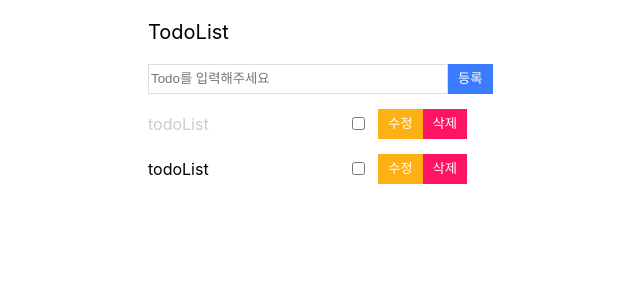
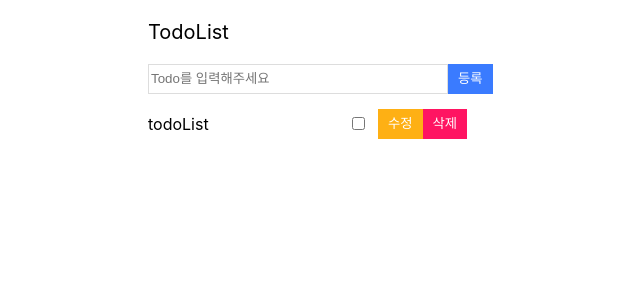
Before and after one commit to nohsunghyung/react-todolist, a React (Create React App) app: page / in a window 1280 px wide. Shown: the top 300 px of the page, without its empty margins (192-832 px from the left). Built offline with nearby package versions, Linux system fonts and the light colour scheme.

Commit message:
컴포넌트 나누기

```diff
--- a/src/App.js
+++ b/src/App.js
@@ -1,71 +1,20 @@
 import React, { Component } from "react";
+import InsertForm from "./components/InsertForm";
+import TodoList from "./components/TodoList";
 
 class App extends Component {
+  constructor(props) {
+    super(props);
+    this.state = {};
+  }
   render() {
     return (
       <div className="container">
         <div className="wrapper">
           <header>TodoList</header>
           <div className="content">
-            <div className="insert">
-              <form>
-                <input type="text" placeholder="Todo를 입력해주세요" />
-                <button className="btn btn-add">등록</button>
-              </form>
-            </div>
-            <ul className="todo-list">
-              <li className="list-item active">
-                <div className="text">todoList</div>
-                <div className="checked">
-                  <input type="checkbox" id="chk1" />
-                </div>
-                <div className="button">
-                  <button type="button" className="btn btn-modify">
-                    수정
-                  </button>
-                  <button type="button" className="btn btn-delete">
-                    삭제
-                  </button>
-                </div>
-              </li>
-              <li className="list-item">
-                <div className="text">todoList</div>
-                {/* 수정 */}
-                {/* <div>
-                  <input
-                    type="text"
-                    placeholder="todo를 적어주세요"
-                  />
-                </div> */}
-                <div className="checked">
-                  <input type="checkbox" id="chk1" />
-                </div>
-                <div className="button">
-                  <button type="button" className="btn btn-modify">
-                    수정
-                  </button>
-                  <button type="button" className="btn btn-delete">
-                    삭제
-                  </button>
-                </div>
-                {/* 수정눌렀을경우 */}
-                {/* <div className="button">
-                  <button
-                    type="button"
-                    className="btn btn-ok"
-                  >
-                    확인
-                    </button>
-                  <button
-                    type="button"
-                    className="btn btn-cancel"
-                  >
-                    취소
-                    </button>
-                </div> */}
-                {/* 수정눌렀을경우 */}
-              </li>
-            </ul>
+            <InsertForm />
+            <TodoList />
           </div>
         </div>
       </div>
--- /dev/null
+++ b/src/components/InsertForm.js
@@ -0,0 +1,23 @@
+import React, { Component } from "react";
+
+/*
+  등록 폼 컴포넌트
+*/
+
+class InsertForm extends Component {
+  constructor() {
+    super();
+  }
+  render() {
+    return (
+      <div className="insert">
+        <form>
+          <input type="text" placeholder="Todo를 입력해주세요" />
+          <button className="btn btn-add">등록</button>
+        </form>
+      </div>
+    );
+  }
+}
+
+export default InsertForm;
--- /dev/null
+++ b/src/components/TodoItem.js
@@ -0,0 +1,47 @@
+import React, { Component } from "react";
+
+class TodoItem extends Component {
+  render() {
+    return (
+      <li className="list-item">
+        <div className="text">todoList</div>
+        {/* 수정 */}
+        {/* <div>
+                <input
+                  type="text"
+                  placeholder="todo를 적어주세요"
+                />
+              </div> */}
+        <div className="checked">
+          <input type="checkbox" id="chk1" />
+        </div>
+        <div className="button">
+          <button type="button" className="btn btn-modify">
+            수정
+          </button>
+          <button type="button" className="btn btn-delete">
+            삭제
+          </button>
+        </div>
+        {/* 수정눌렀을경우 */}
+        {/* <div className="button">
+                  <button
+                    type="button"
+                    className="btn btn-ok"
+                  >
+                    확인
+                    </button>
+                  <button
+                    type="button"
+                    className="btn btn-cancel"
+                  >
+                    취소
+                    </button>
+                </div> */}
+        {/* 수정눌렀을경우 */}
+      </li>
+    );
+  }
+}
+
+export default TodoItem;
--- /dev/null
+++ b/src/components/TodoList.js
@@ -0,0 +1,18 @@
+import React, { Component } from "react";
+import TodoItem from "./TodoItem";
+
+/*
+  todo list 컴포넌트
+*/
+
+class TodoList extends Component {
+  render() {
+    return (
+      <ul className="todo-list">
+        <TodoItem />
+      </ul>
+    );
+  }
+}
+
+export default TodoList;
```
Also changed, not shown: 2 other files (tests, documents, lock files or other folders).
